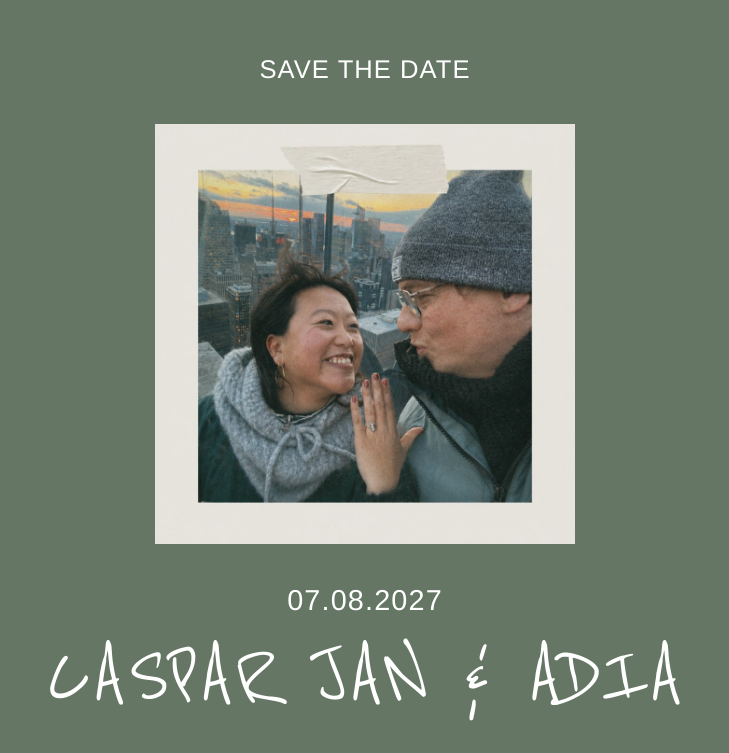
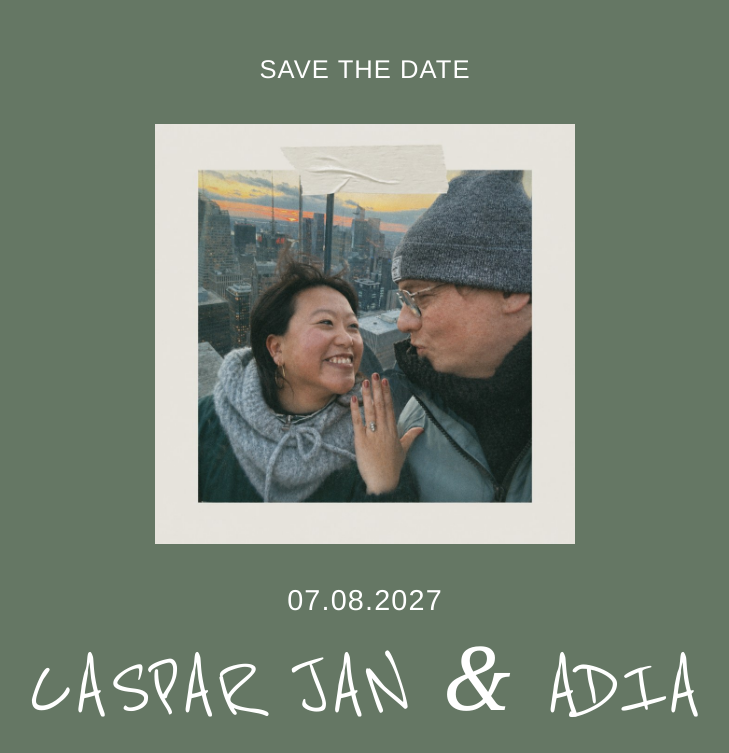
Before and after one commit to AdiaLumadjeng/cj-adia, a plain HTML site: page index.html in a window 1280 px wide. Shown: the top 753 px of the page, without its empty margins (275-1004 px from the left). Drawn offline with Linux system fonts and the light colour scheme.

Commit message:
Add italic style for elements with 'amp' class

```diff
--- a/style.css
+++ b/style.css
@@ -104,4 +104,9 @@ a { color: var(--wit); text-underline-offset: 4px; }
   margin-top: 1rem;
 }
 
+.amp {
+  font-family: Georgia, "Times New Roman", serif;
+  font-style: italic;
+}
+
 footer { padding: 2rem 0 3rem; }
```
